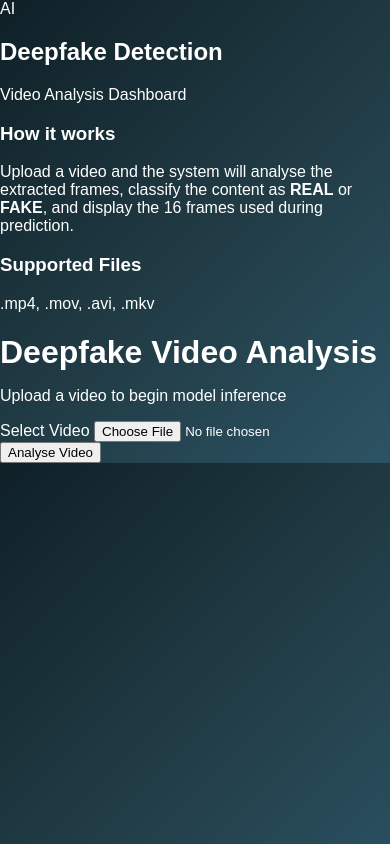
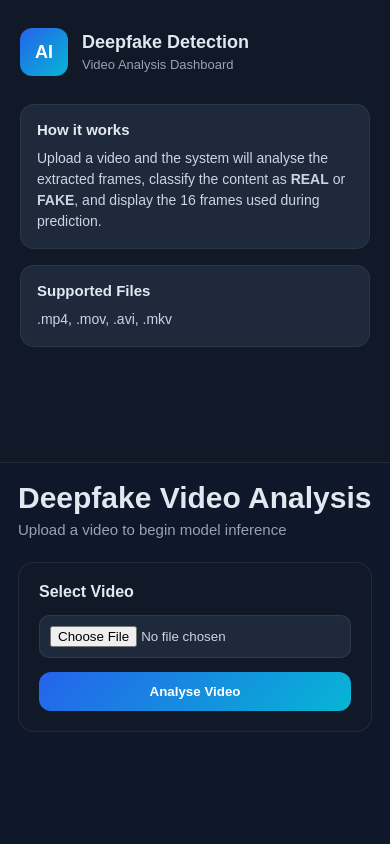
Before and after one commit to kudus12/Deepfake_detection-project, a Flask app: page / in a window 390 px wide. Run offline with Flask 3, Linux system fonts and the light colour scheme.

Commit message:
week 8: redesigned CSS

```diff
--- a/static/style.css
+++ b/static/style.css
@@ -1,88 +1,303 @@
-/* static/style.css */
-/* Week 6 - Deepfake Detection UI Styling */
+* {
+    margin: 0;
+    padding: 0;
+    box-sizing: border-box;
+}
 
 body {
-    margin: 0;
-    padding: 0;
     font-family: Arial, Helvetica, sans-serif;
-    background: linear-gradient(135deg, #0f2027, #203a43, #2c5364);
-    color: #ffffff;
+    background: #0f172a;
+    color: #e2e8f0;
 }
 
-.container {
-    width: 90%;
-    max-width: 600px;
-    margin: 60px auto;
+.page-shell {
+    display: grid;
+    grid-template-columns: 300px 1fr;
+    min-height: 100vh;
+}
+
+.sidebar {
+    background: #111827;
+    border-right: 1px solid rgba(255, 255, 255, 0.08);
+    padding: 28px 20px;
+}
+
+.brand {
+    display: flex;
+    align-items: center;
+    gap: 14px;
+    margin-bottom: 28px;
+}
+
+.brand-logo {
+    width: 48px;
+    height: 48px;
+    border-radius: 12px;
+    background: linear-gradient(135deg, #2563eb, #06b6d4);
+    display: flex;
+    align-items: center;
+    justify-content: center;
+    font-weight: bold;
+    color: white;
+    font-size: 18px;
+}
+
+.brand h2 {
+    font-size: 18px;
+    margin-bottom: 4px;
+}
+
+.brand p {
+    font-size: 13px;
+    color: #94a3b8;
+}
+
+.sidebar-card {
+    background: #1e293b;
+    border: 1px solid rgba(255,255,255,0.06);
+    border-radius: 14px;
+    padding: 16px;
+    margin-bottom: 16px;
+}
+
+.sidebar-card h3 {
+    font-size: 15px;
+    margin-bottom: 10px;
+}
+
+.sidebar-card p {
+    font-size: 14px;
+    line-height: 1.5;
+    color: #cbd5e1;
+}
+
+.main-content {
+    padding: 28px;
+}
+
+.topbar {
+    margin-bottom: 24px;
+}
+
+.topbar h1 {
+    font-size: 30px;
+    margin-bottom: 6px;
+}
+
+.topbar p {
+    color: #94a3b8;
+    font-size: 15px;
+}
+
+.upload-panel {
+    margin-bottom: 24px;
+}
+
+.upload-form {
+    display: flex;
+    flex-wrap: wrap;
+    gap: 14px;
+    align-items: center;
+    background: #111827;
+    border: 1px solid rgba(255,255,255,0.08);
+    border-radius: 16px;
+    padding: 20px;
+}
+
+.upload-label {
+    font-weight: bold;
+    color: #e2e8f0;
+}
+
+.upload-form input[type="file"] {
+    color: #cbd5e1;
+    background: #1e293b;
+    border: 1px solid rgba(255,255,255,0.08);
+    padding: 10px;
+    border-radius: 10px;
+    flex: 1;
+    min-width: 240px;
+}
+
+.analyse-btn {
+    background: linear-gradient(135deg, #2563eb, #06b6d4);
+    color: white;
+    border: none;
+    border-radius: 12px;
+    padding: 12px 22px;
+    font-weight: bold;
+    cursor: pointer;
+    transition: 0.2s ease;
+}
+
+.analyse-btn:hover {
+    transform: translateY(-1px);
+    opacity: 0.95;
+}
+
+.card,
+.alert-card {
+    background: #111827;
+    border: 1px solid rgba(255,255,255,0.08);
+    border-radius: 18px;
+    padding: 22px;
+}
+
+.card-header {
+    margin-bottom: 18px;
+}
+
+.card-header h3 {
+    font-size: 18px;
+    margin-bottom: 4px;
+}
+
+.card-header p {
+    color: #94a3b8;
+    font-size: 14px;
+}
+
+.results-grid {
+    display: grid;
+    grid-template-columns: 340px 1fr;
+    gap: 20px;
+    margin-bottom: 20px;
+}
+
+.prediction-badge {
+    display: inline-block;
+    padding: 10px 18px;
+    border-radius: 999px;
+    font-weight: bold;
+    margin-bottom: 20px;
+    font-size: 14px;
+}
+
+.real-badge {
+    background: rgba(34, 197, 94, 0.18);
+    color: #4ade80;
+    border: 1px solid rgba(34, 197, 94, 0.3);
+}
+
+.fake-badge {
+    background: rgba(239, 68, 68, 0.16);
+    color: #f87171;
+    border: 1px solid rgba(239, 68, 68, 0.3);
+}
+
+.neutral-badge {
+    background: rgba(234, 179, 8, 0.16);
+    color: #facc15;
+    border: 1px solid rgba(234, 179, 8, 0.3);
+}
+
+.metric-list {
+    display: flex;
+    flex-direction: column;
+    gap: 12px;
+}
+
+.metric-item {
+    display: flex;
+    justify-content: space-between;
+    align-items: center;
+    background: #1e293b;
+    border-radius: 12px;
+    padding: 12px 14px;
+}
+
+.metric-item span {
+    color: #cbd5e1;
+}
+
+.metric-item strong {
+    color: white;
+}
+
+.uploaded-video {
+    width: 100%;
+    border-radius: 14px;
+    background: black;
+}
+
+.frames-card {
+    margin-top: 8px;
+}
+
+.frames-grid {
+    display: grid;
+    grid-template-columns: repeat(4, 1fr);
+    gap: 14px;
+}
+
+.frame-tile {
+    background: #1e293b;
+    border-radius: 14px;
+    overflow: hidden;
+    border: 1px solid rgba(255,255,255,0.06);
+}
+
+.frame-tile img {
+    width: 100%;
+    height: 170px;
+    object-fit: cover;
+    display: block;
+}
+
+.frame-tile span {
+    display: block;
+    padding: 10px;
+    font-size: 13px;
+    color: #cbd5e1;
     text-align: center;
 }
 
-h1 {
-    font-size: 32px;
-    margin-bottom: 10px;
+.error-card {
+    border-color: rgba(239, 68, 68, 0.4);
+    margin-bottom: 20px;
 }
 
-.subtitle {
-    margin-bottom: 30px;
-    color: #cccccc;
+.error-card h3 {
+    color: #f87171;
+    margin-bottom: 8px;
 }
 
-.card {
-    background-color: #1e2a38;
-    padding: 25px;
-    border-radius: 12px;
-    box-shadow: 0 0 20px rgba(0,0,0,0.3);
-    margin-bottom: 30px;
+@media (max-width: 1100px) {
+    .results-grid {
+        grid-template-columns: 1fr;
     }
 
-.label {
-    display: block;
-    margin-bottom: 10px;
-    font-weight: bold;
+    .frames-grid {
+        grid-template-columns: repeat(2, 1fr);
+    }
 }
 
-.file {
-    margin-bottom: 20px;
-    color: white;
+@media (max-width: 800px) {
+    .page-shell {
+        grid-template-columns: 1fr;
     }
 
-.btn {
-    padding: 10px 25px;
-    border: none;
-    border-radius: 6px;
-    background-color: #00c6ff;
-    color: #000;
-    font-weight: bold;
-    cursor: pointer;
-    transition: 0.3s ease;
+    .sidebar {
+        border-right: none;
+        border-bottom: 1px solid rgba(255,255,255,0.08);
     }
 
-.btn:hover {
-    background-color: #00a2d4;
+    .main-content {
+        padding: 18px;
+    }
 }
 
-.result {
-    background-color: #16202b;
-    padding: 20px;
-    border-radius: 12px;
-    box-shadow: 0 0 15px rgba(0,0,0,0.3);
+@media (max-width: 600px) {
+    .frames-grid {
+        grid-template-columns: 1fr;
     }
 
-.result h2 {
-    margin-top: 0;
+    .upload-form {
+        flex-direction: column;
+        align-items: stretch;
     }
 
-.tag {
-    font-size: 20px;
-    font-weight: bold;
-    color: #00ffcc;
+    .analyse-btn {
+        width: 100%;
     }
-
-.error {
-    background-color: #5a1a1a;
 }
-
-.note {
-    font-size: 12px;
-    margin-top: 15px;
-    color: #aaaaaa;
-}
```
Lines whose indentation alone changed are shown as unchanged.
